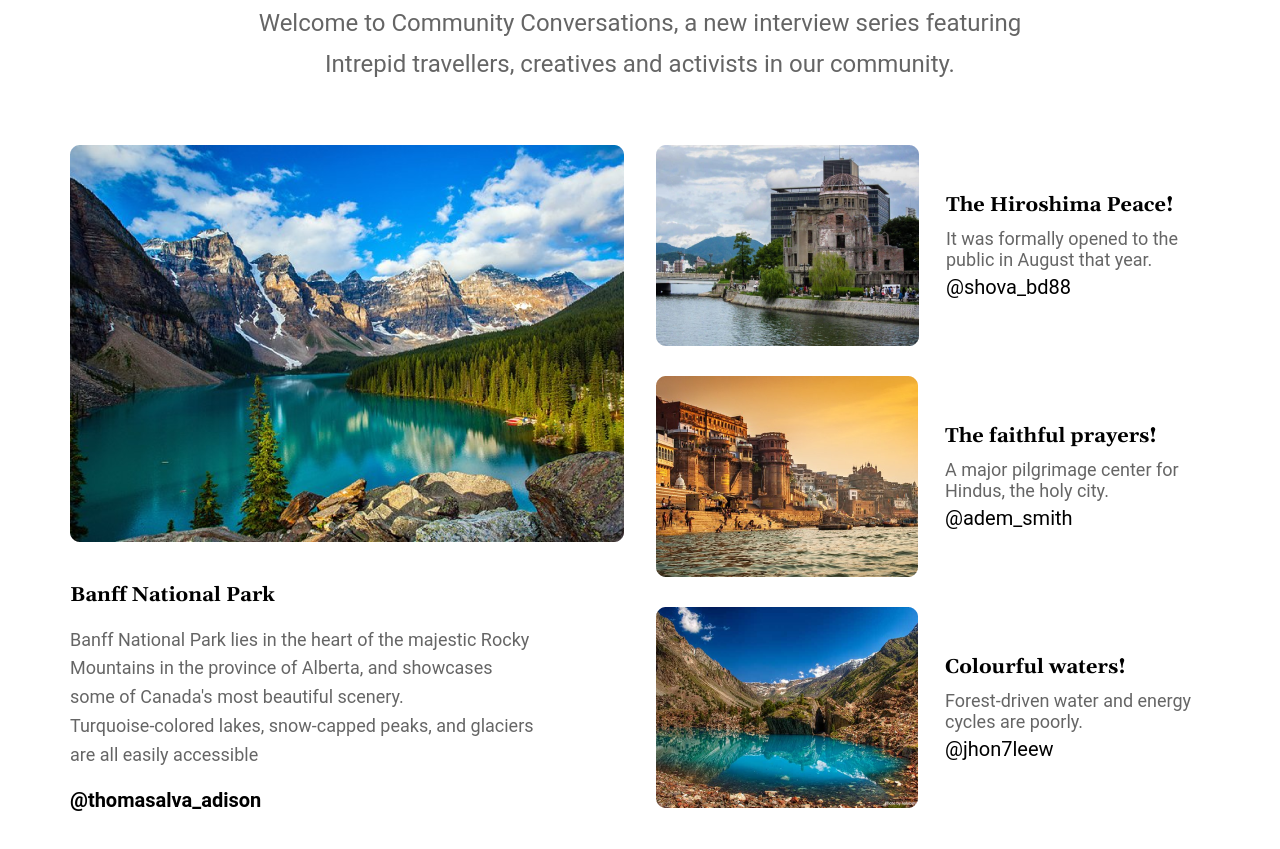
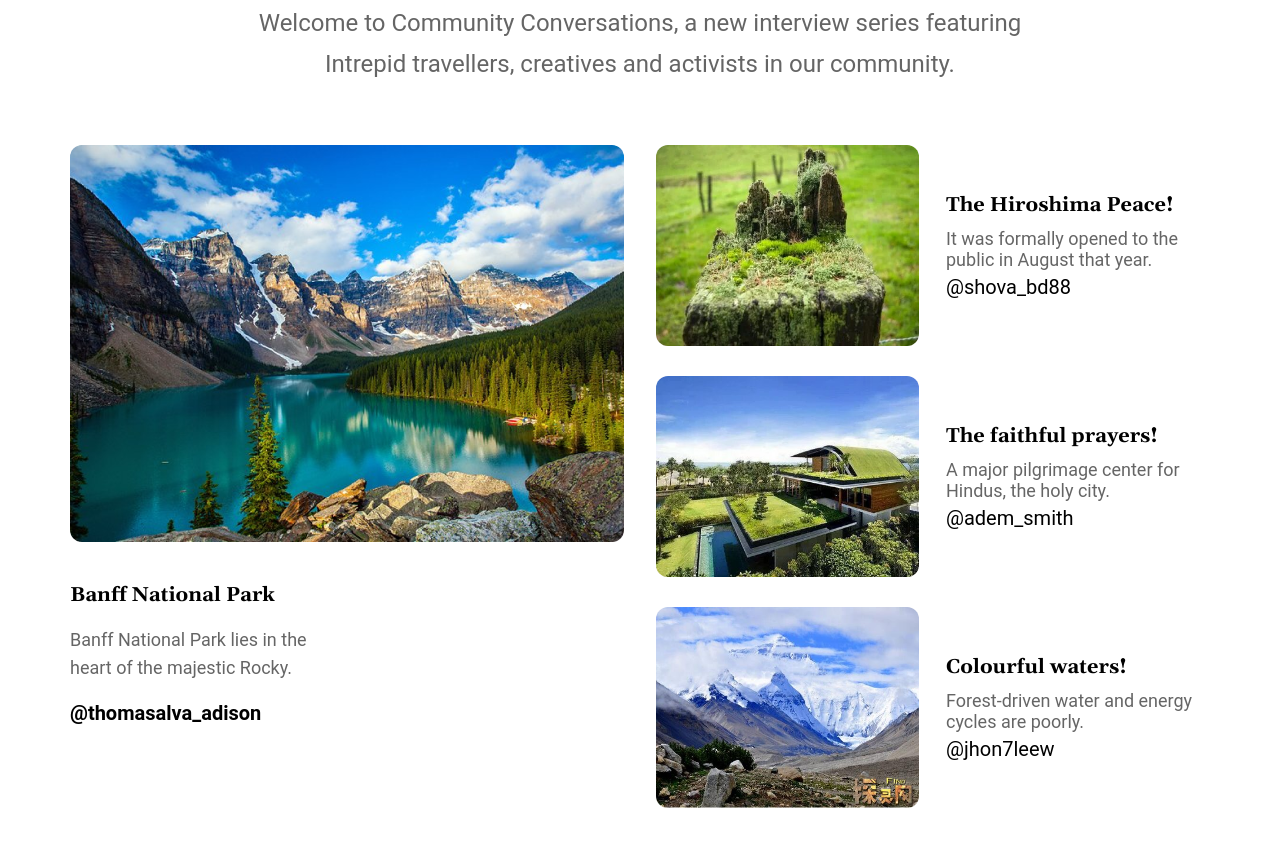
Before and after one commit to ManucherKM/trevland, a plain HTML site: page index.html in a window 1280 px wide. Shown: the part 2788-3637 px from the top of the page. Drawn offline with nearby package versions, Linux system fonts and the light colour scheme.

Commit message:
Add files via upload

```diff
--- a/css/main.css
+++ b/css/main.css
@@ -524,3 +524,15 @@ nav {
     min-width: 554px;
     min-height: 804px;
 }
+
+.natture-button {
+    width: 263px;
+    height: 201px;
+    border-radius: 12px;
+}
+
+.nature {
+    width: 554px;
+    height: 397px;
+    border-radius: 12px;
+}
--- a/index.html
+++ b/index.html
@@ -306,12 +306,12 @@
 
 
                     <div class="Main_home">
-                        <img src="./img/nature_01.png" alt="Photo" class="nature">
+                        <img src="./img/nature_03.jpg" alt="Photo" class="nature">
                         <p class="Block-4_text_h3">
                             Banff National Park
                         </p>
                         <p class="Block-4_text_abzats">
-                            Banff National Park lies in the heart of the majestic Rocky<br> Mountains in the province of Alberta, and showcases<br> some of Canada's most beautiful scenery.<br> Turquoise-colored lakes, snow-capped peaks, and glaciers<br> are all easily accessible
+                            Banff National Park lies in the<br> heart of the majestic Rocky.
                         </p>
                         <p class="Block-4_text_h3 E-mail">
                             @thomasalva_adison
@@ -320,9 +320,11 @@
 
 
                     <div class="column">
+
+
                         <div class="block-buttons-hide">
                             <div class="block-flex event">
-                                <img src="./img/nature_02.png" alt="Photo" class="natture-button">
+                                <img src="./img/nature_08.jpg" alt="Photo" class="natture-button">
                                 <div class="duv-button_text">
                                     <p class="text_peace">
                                         The Hiroshima Peace!
@@ -341,7 +343,7 @@
 
                         <div class="block-buttons-hide">
                             <div class="block-flex event">
-                                <img src="./img/nature_03.png" alt="Photo" class="natture-button">
+                                <img src="./img/nature_05.jpg" alt="Photo" class="natture-button">
                                 <div class="duv-button_text">
                                     <p class="text_peace">
                                         The faithful prayers!
@@ -359,7 +361,7 @@
 
                         <div class="block-buttons-hide not-four">
                             <div class="block-flex event">
-                                <img src="./img/nature_04.png" alt="Photo" class="natture-button">
+                                <img src="./img/nature_04.jpg" alt="Photo" class="natture-button">
                                 <div class="duv-button_text">
                                     <p class="text_peace">
                                         Colourful waters!
@@ -373,6 +375,8 @@
                                 </div>
                             </div>
                         </div>
+
+
                     </div>
 
 
--- a/js/style.js
+++ b/js/style.js
@@ -11,6 +11,8 @@ noActive.forEach((element, index, mas)=>{
              e_mail: element.children[1].children[2].innerHTML
          };
          cangCard(mainCard)
+         element.classList.remove('.nature');
+         element.classList.add('.nature');
     });
 })
 
@@ -23,6 +25,6 @@ function cangCard(element) {
     Home[1].innerHTML = element.title
     Home[2].innerHTML = element.text
     Home[3].innerHTML = element.e_mail
-    console.log(Home[2].innerHTML = element.text)
+    Home = mainCard;
 
 }
```
Also changed, not shown: img/nature_03.jpg (added), img/nature_04.jpg (added), img/nature_05.jpg (added), img/nature_08.jpg (added).
